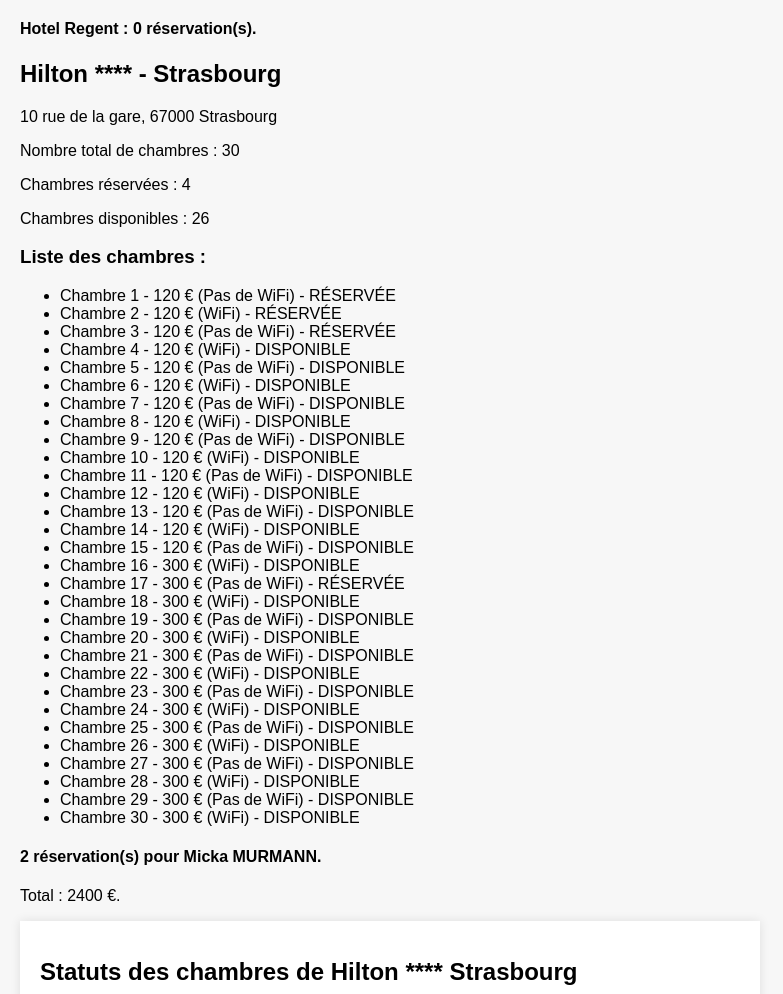
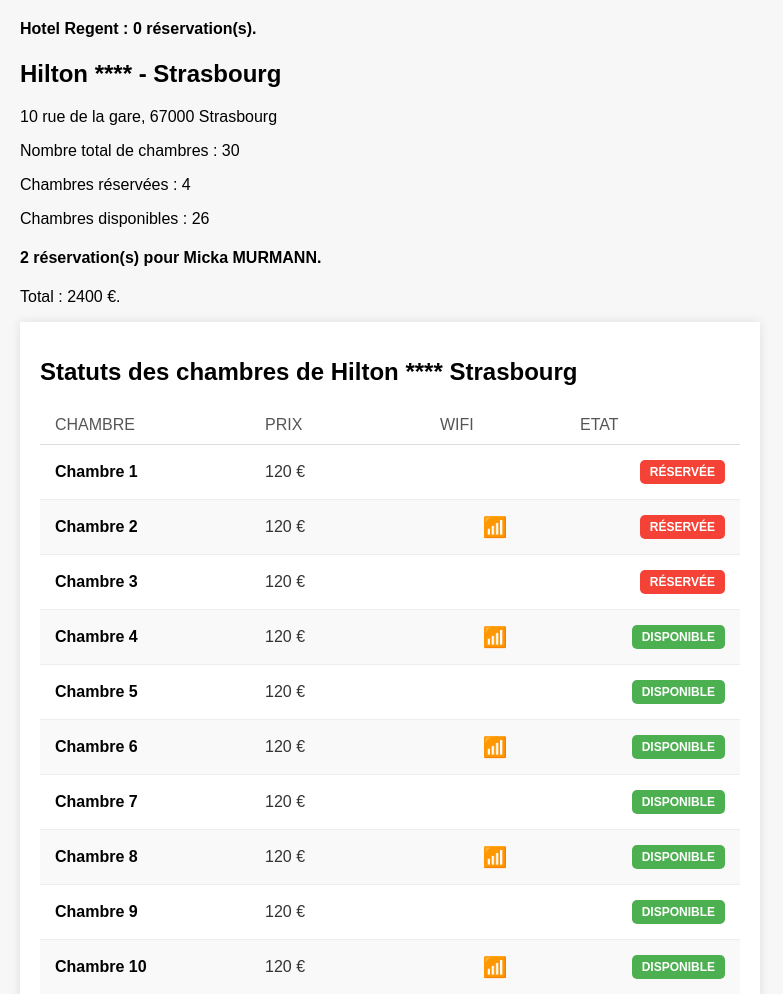
Before and after one commit to vally68/hotel, a PHP site: page / in a window 1280 px wide. Shown: the part 300-1294 px from the top of the page, without its empty margins (0-783 px from the left). Run offline with PHP 8.4, Linux system fonts and the light colour scheme.

Commit message:
suppresion liste chambre hotel

```diff
--- a/hotel.php
+++ b/hotel.php
@@ -52,18 +52,7 @@ class Hotel {
         echo "<p>Chambres réservées : {$this->getNbChambresReservees()}</p>";
         echo "<p>Chambres disponibles : {$this->getNbChambresDisponibles()}</p>";
 
-        echo "<h3>Liste des chambres :</h3>";
-        if (empty($this->_chambres)) {
-            echo "<p>Aucune chambre enregistrée.</p>";
-        } else {
-            echo "<ul>";
-            foreach ($this->_chambres as $chambre) {
-                $etat = $chambre->getEtat() ? "DISPONIBLE" : "RÉSERVÉE";
-                $wifi = $chambre->getWifi() ? "WiFi" : "Pas de WiFi";
-                echo "<li>Chambre {$chambre->getNbchambre()} - {$chambre->getPrix()} € ({$wifi}) - {$etat}</li>";
-            }
-            echo "</ul>";
-        }
+
     }
 }
 
```
